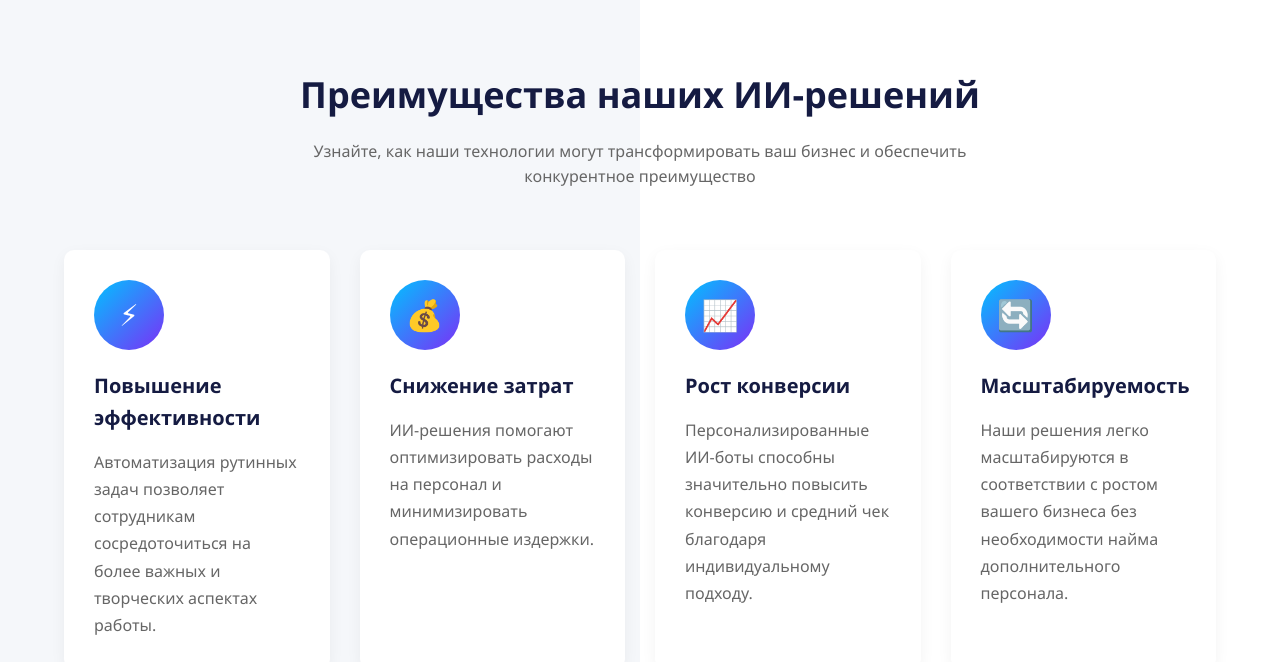
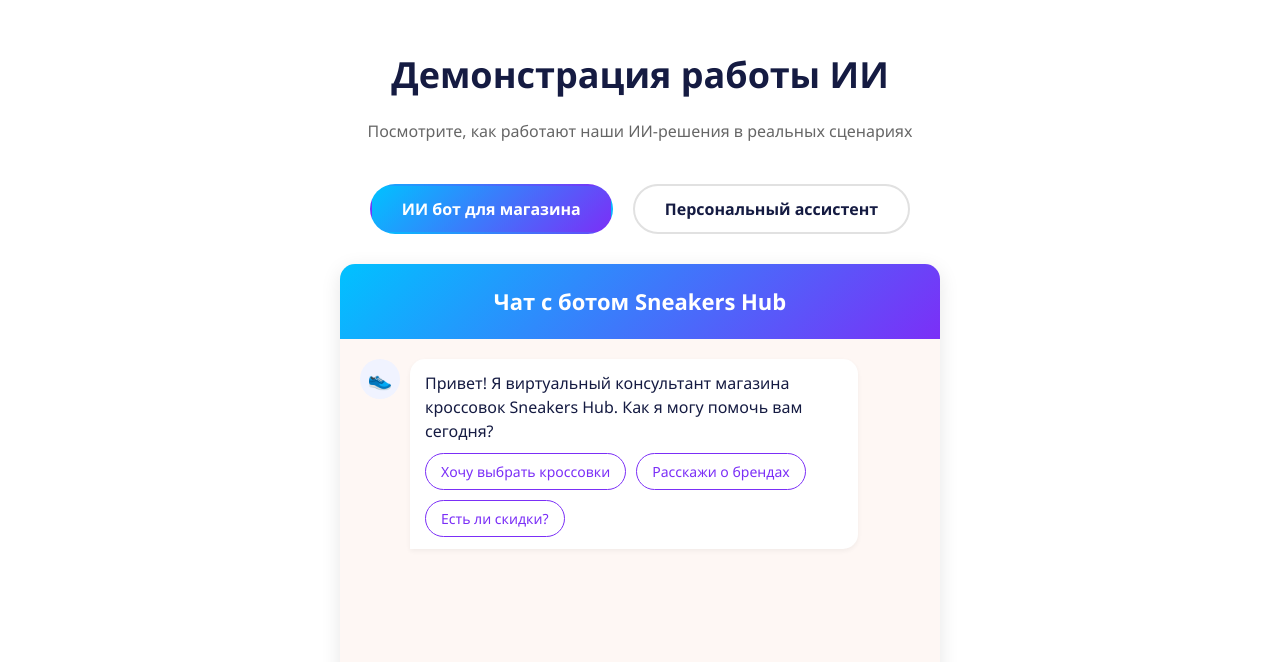
Before and after one commit to mr-ceri-mrum/OpenInferenceV2, a React (Create React App) app: page /services in a window 1280 px wide. Shown: the part 2608-3270 px from the top of the page. Built offline with nearby package versions, Linux system fonts and the light colour scheme; a web font is replaced by a local one.

Commit message:
Добавлен компонент чат-демонстрации на страницу услуг

```diff
--- a/src/pages/ServicesPage.js
+++ b/src/pages/ServicesPage.js
@@ -4,6 +4,7 @@
 import ServiceDetails from '../components/sections/ServiceDetails';
 import ServiceBenefits from '../components/sections/ServiceBenefits';
 import ServiceProcess from '../components/sections/ServiceProcess';
+import ChatDemo from '../components/sections/ChatDemo';
 import ServiceFAQ from '../components/sections/ServiceFAQ';
 import CTA from '../components/sections/CTA';
 
@@ -13,6 +14,7 @@
       <ServicesHero />
       <ServicesList />
       <ServiceDetails />
+      <ChatDemo />
       <ServiceBenefits />
       <ServiceProcess />
       <ServiceFAQ />
```
